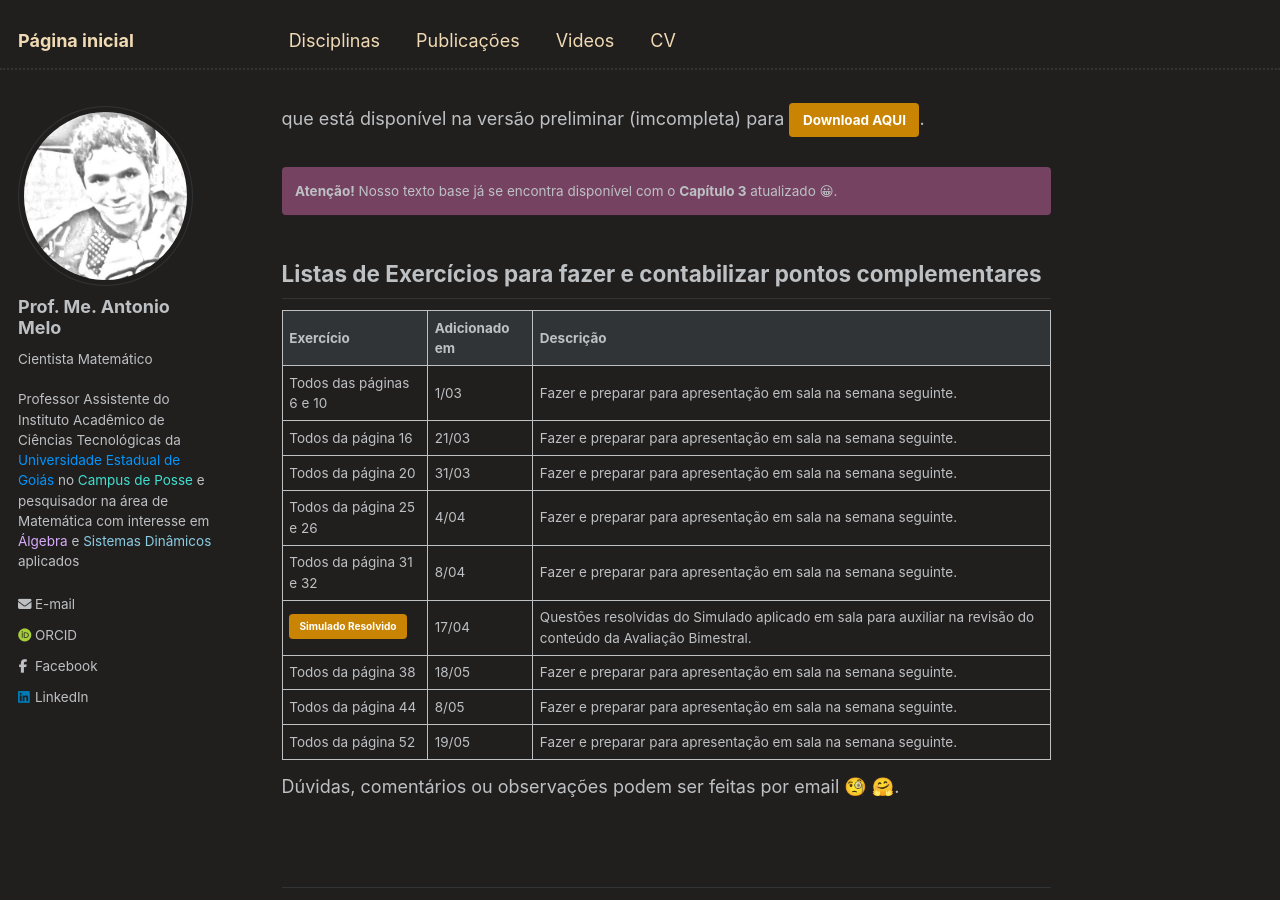
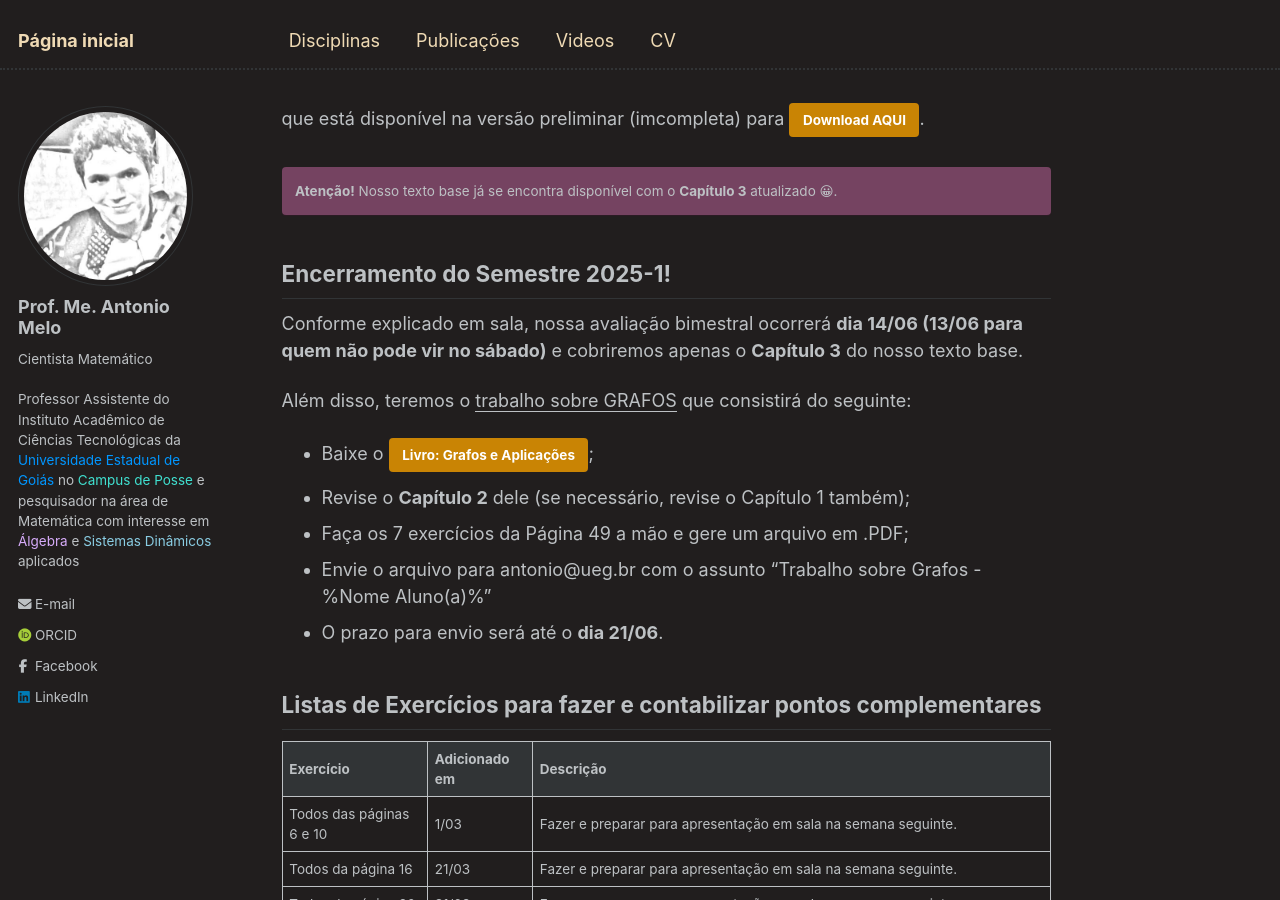
Before and after one commit to antmelo/antmelo.github.io, a Jekyll site: the page built from _teaching/2025-1-fundamentos.md, in a window 1280 px wide and 900 px high, scrolled down 1123 px. Built offline with Jekyll 4.4.1, drawn with Linux system fonts in a browser that asks for light colours; some web fonts are replaced.

Commit message:
Update 2025-1-fundamentos.md

```diff
--- a/_teaching/2025-1-fundamentos.md
+++ b/_teaching/2025-1-fundamentos.md
@@ -36,6 +36,18 @@ lógicas; Lógica de predicados. Aplicações de lógica de predicados.
  **Atenção!** Nosso texto base já se encontra disponível com o **Capítulo 3** atualizado &#128512;.
 {: .notice}
 
+## Encerramento do Semestre 2025-1!
+
+Conforme explicado em sala, nossa avaliação bimestral ocorrerá **dia 14/06 (13/06 para quem não pode vir no sábado)** e cobriremos apenas o **Capítulo 3** do nosso texto base.
+
+Além disso, teremos o <u>trabalho sobre GRAFOS</u> que consistirá do seguinte:
+
++ Baixe o [Livro: Grafos e Aplicações](https://antmelo.github.io/files/Grafos.pdf){: .btn};
++ Revise o **Capítulo 2** dele (se necessário, revise o Capítulo 1 também);
++ Faça os 7 exercícios da Página 49 a mão e gere um arquivo em .PDF;
++ Envie o arquivo para antonio@ueg.br com o assunto "Trabalho sobre Grafos - %Nome Aluno(a)%"
++ O prazo para envio será até o **dia 21/06**.
+
 ## Listas de Exercícios para fazer e contabilizar pontos complementares
 
 | Exercício           | Adicionado em   |              Descrição                                                |
```
